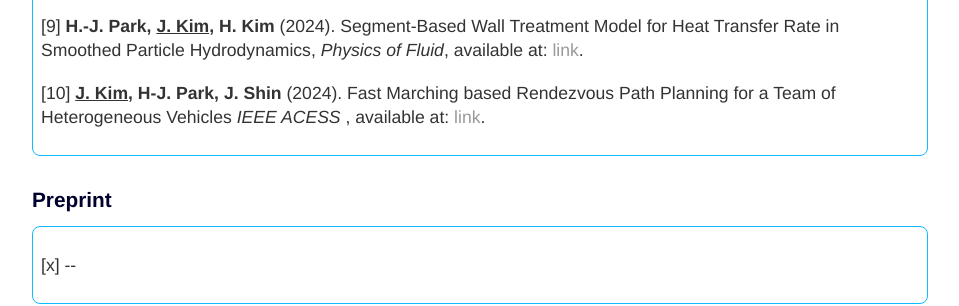
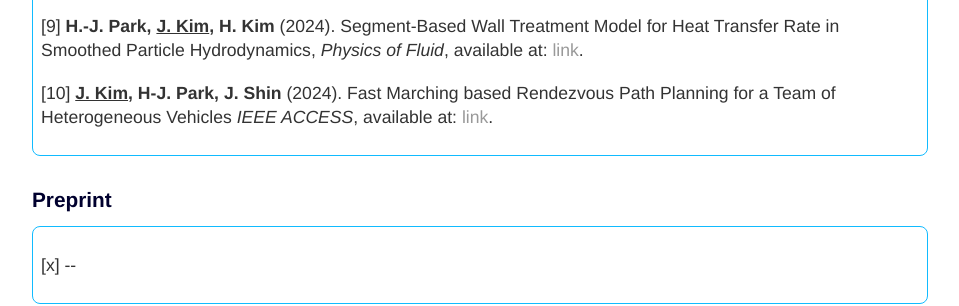
Before and after one commit to jaekwangjk/jaekwangjk.github.io, a Jekyll site: the page built from publication.html, in a window 1280 px wide. Shown: the part 843-1149 px from the top of the page, without its empty margins (160-1119 px from the left). Built offline with Jekyll 4.4.1, drawn with Linux system fonts in a browser that asks for light colours.

Commit message:
Update publication.html

```diff
--- a/publication.html
+++ b/publication.html
@@ -70,7 +70,7 @@ title: Jaekwang Kim
 	<p>
 	[10] <strong><u>J. Kim</u>, H-J. Park, J. Shin </strong>
 	(2024). Fast Marching based Rendezvous Path Planning for a Team of Heterogeneous Vehicles
-	<em>IEEE ACESS </em>, available at: <a class="two" href="https://doi.org/10.1109/ACCESS.2024.3444314">link</a>.
+	<em>IEEE ACCESS</em>, available at: <a class="two" href="https://doi.org/10.1109/ACCESS.2024.3444314">link</a>.
 	</p>
 
 
```
